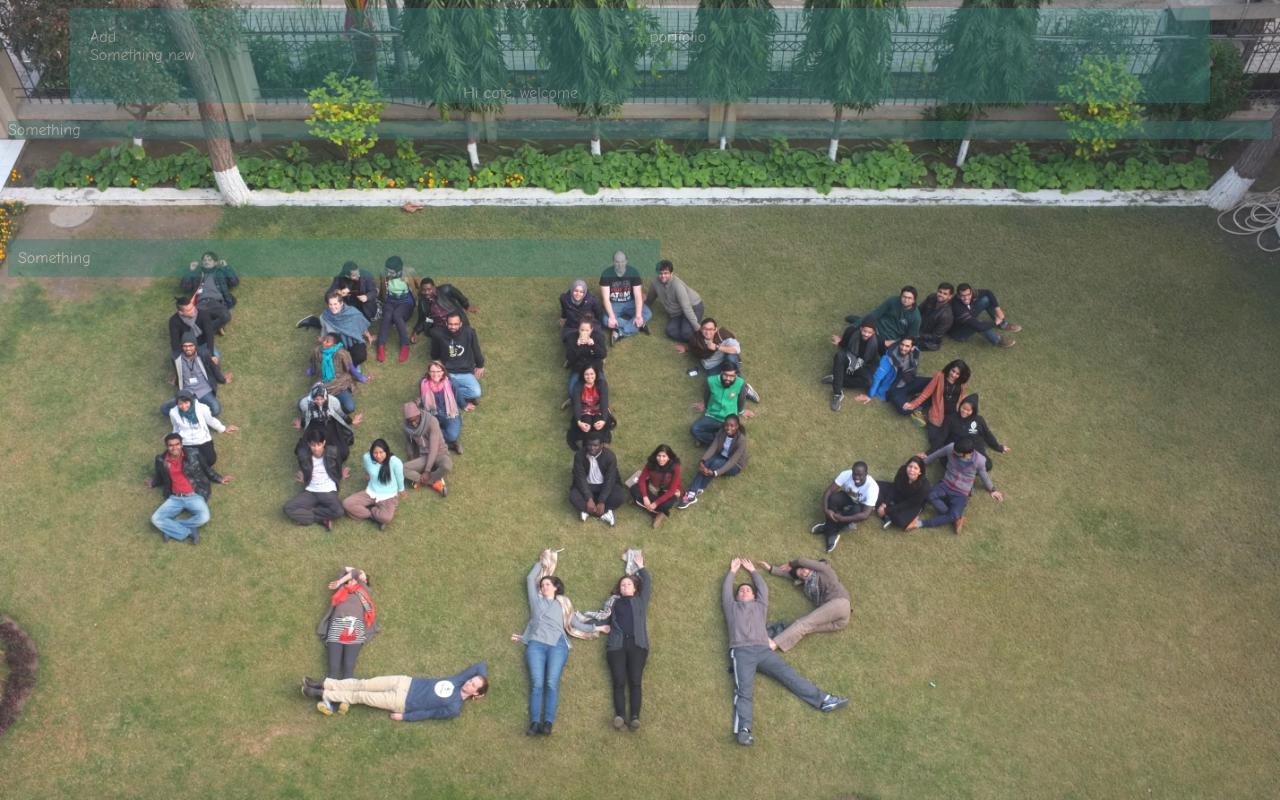
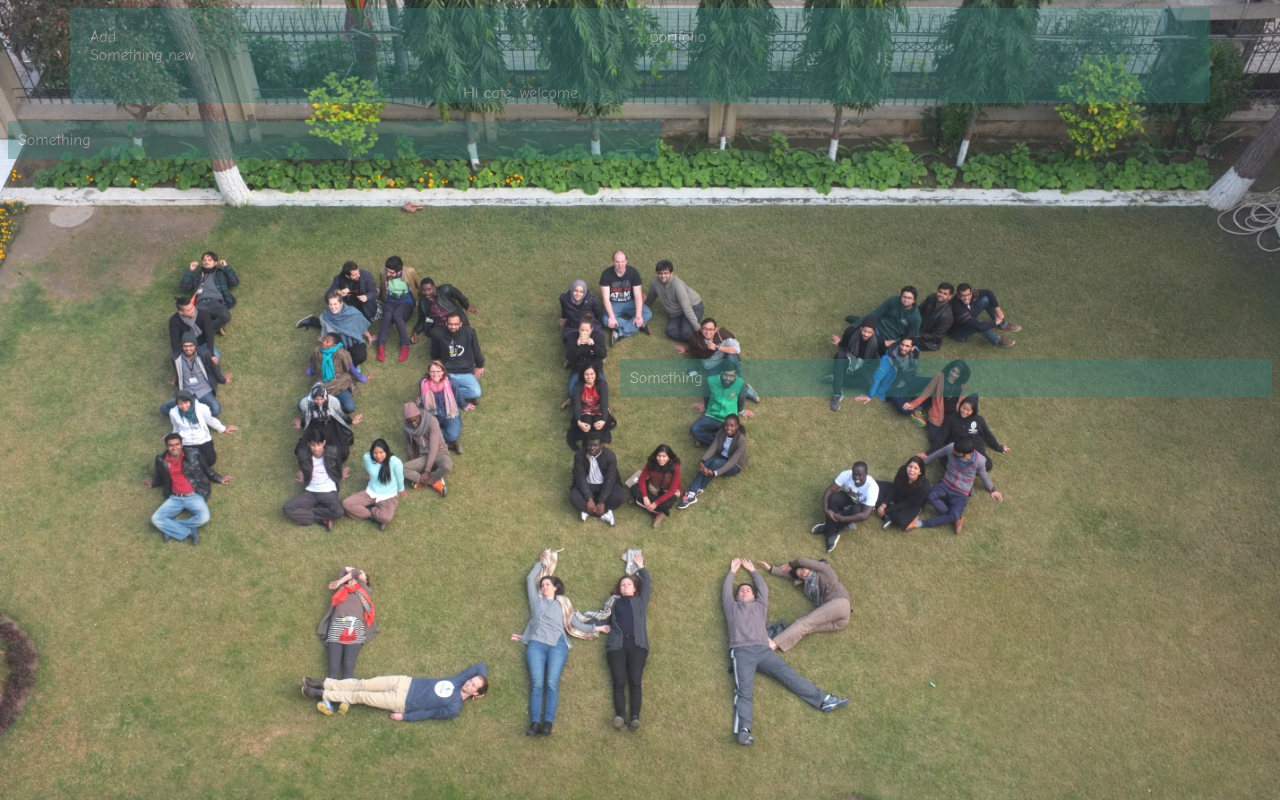
Before and after one commit to crakama/crakama.github.io, a website: page index.html in a window 1280 px wide. Drawn offline with Linux system fonts and the light colour scheme.

Commit message:
add left and right margin

```diff
--- a/simplegrid.css
+++ b/simplegrid.css
@@ -11,9 +11,9 @@ html {
   -o-background-size: cover;
   background-size: cover;
 }
-.box{
+.box1{
 
-
+float: left;
 	    display: block;
 	    width: 50%;
     padding: 10px;
@@ -22,6 +22,7 @@ html {
     text-align: justify;
 }
 .box2 {
+	float: right;
     display: block;
     padding: 10px;
     width: 50%;
```
